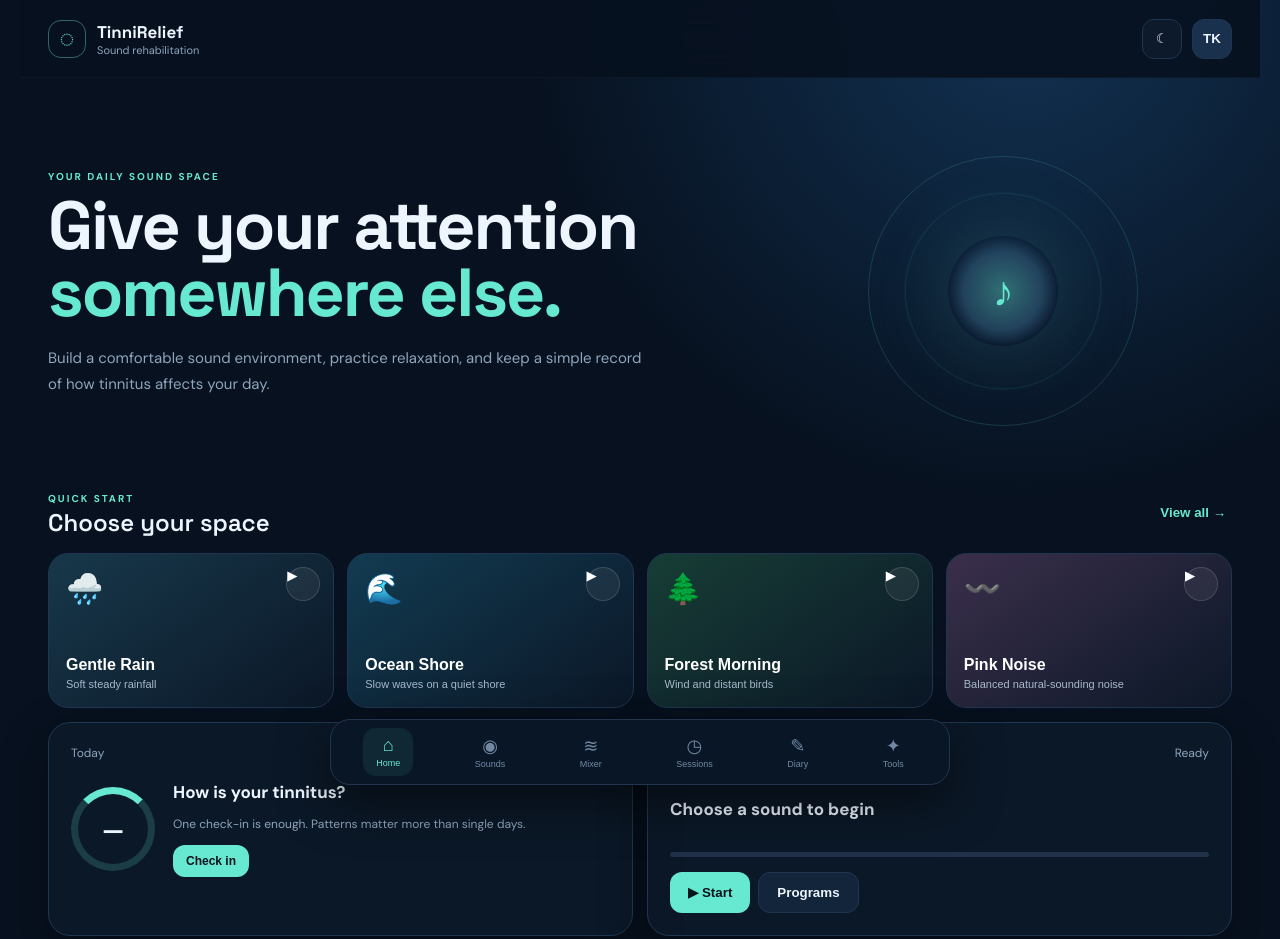
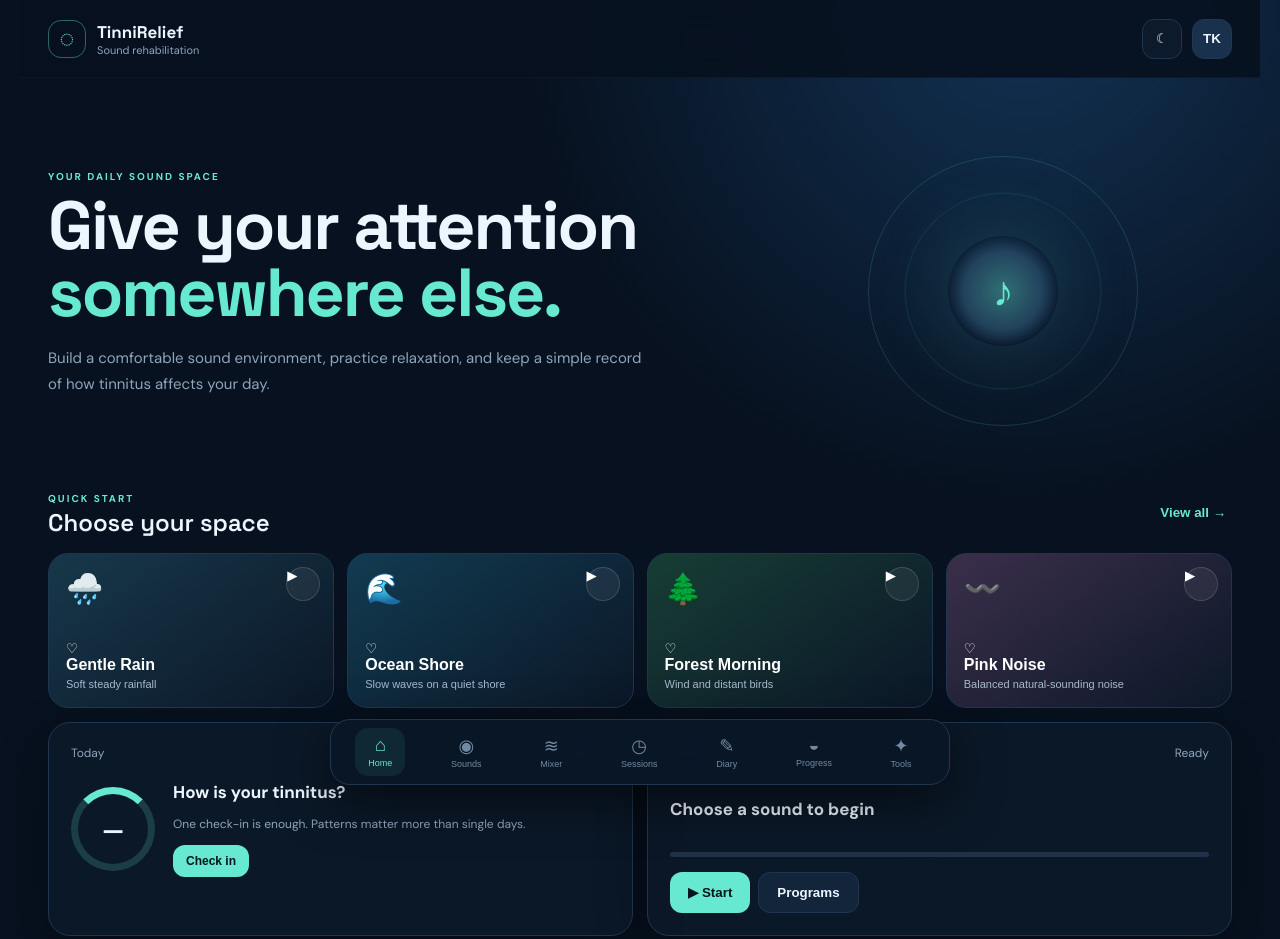
Before and after one commit to aether56tk/TinniRelief, a plain HTML site: page index.html in a window 1280 px wide. Drawn offline with Linux system fonts and the light colour scheme.

Commit message:
Add progress navigation and personalization script

```diff
--- a/index.html
+++ b/index.html
@@ -18,6 +18,6 @@
 <article class="card tool-card"><div class="tool-icon">🔔</div><h3>Listening Comfort</h3><p>Keep sound at a comfortable level. TinniRelief does not determine a medically safe listening dose for you.</p><label class="switch-row"><span>Soft volume ceiling</span><input type="checkbox" id="safeVolume" checked><i></i></label><div class="comfort-note">If a sound feels unpleasant, reduce the level or stop the session.</div></article>
 <article class="card tool-card"><div class="tool-icon">📚</div><h3>Learn & Reflect</h3><p>Management can involve sound enrichment, relaxation, attention strategies, sleep support, and professional guidance when appropriate.</p><div class="mini-facts"><span>Sound enrichment</span><span>Relaxation</span><span>Attention shift</span><span>Sleep support</span></div></article>
 </div></section></main>
-<nav class="bottom-nav"><button class="nav-item active" data-page="home">⌂<span>Home</span></button><button class="nav-item" data-page="library">◉<span>Sounds</span></button><button class="nav-item" data-page="mixer">≋<span>Mixer</span></button><button class="nav-item" data-page="sessions">◷<span>Sessions</span></button><button class="nav-item" data-page="diary">✎<span>Diary</span></button><button class="nav-item" data-page="tools">✦<span>Tools</span></button></nav>
+<nav class="bottom-nav"><button class="nav-item active" data-page="home">⌂<span>Home</span></button><button class="nav-item" data-page="library">◉<span>Sounds</span></button><button class="nav-item" data-page="mixer">≋<span>Mixer</span></button><button class="nav-item" data-page="sessions">◷<span>Sessions</span></button><button class="nav-item" data-page="diary">✎<span>Diary</span></button><button class="nav-item" data-page="progress">◒<span>Progress</span></button><button class="nav-item" data-page="tools">✦<span>Tools</span></button></nav>
 <div class="player" id="player"><div class="player-info"><div class="playing-dot"></div><div><strong id="playerTitle">Nothing playing</strong><span id="playerSub">Choose a sound</span></div></div><div class="player-controls"><button id="playerPlay">▶</button><div class="player-time"><span id="playerTime">00:00</span><div class="player-track"><span id="playerFill"></span></div></div><button id="playerStop">■</button></div><div class="player-volume">🔊<input id="masterVolume" type="range" min="0" max="100" value="35"></div></div>
-<div class="modal hidden" id="checkinModal"><div class="modal-box"><button class="modal-close" data-close>×</button><p class="eyebrow">QUICK CHECK-IN</p><h2>How are you right now?</h2><label>Tinnitus intensity <output id="quickOut">5</output><input id="quickRange" type="range" min="0" max="10" value="5"></label><label>Anything worth noting?<textarea id="quickNote" rows="3" placeholder="Sleep, stress, environment…"></textarea></label><button class="primary wide" id="quickSave">Save</button></div></div><div class="toast" id="toast"></div><script src="app.js"></script><script src="features.js"></script></body></html>
+<div class="modal hidden" id="checkinModal"><div class="modal-box"><button class="modal-close" data-close>×</button><p class="eyebrow">QUICK CHECK-IN</p><h2>How are you right now?</h2><label>Tinnitus intensity <output id="quickOut">5</output><input id="quickRange" type="range" min="0" max="10" value="5"></label><label>Anything worth noting?<textarea id="quickNote" rows="3" placeholder="Sleep, stress, environment…"></textarea></label><button class="primary wide" id="quickSave">Save</button></div></div><div class="toast" id="toast"></div><script src="app.js"></script><script src="features.js"></script><script src="personalization.js"></script></body></html>
```
